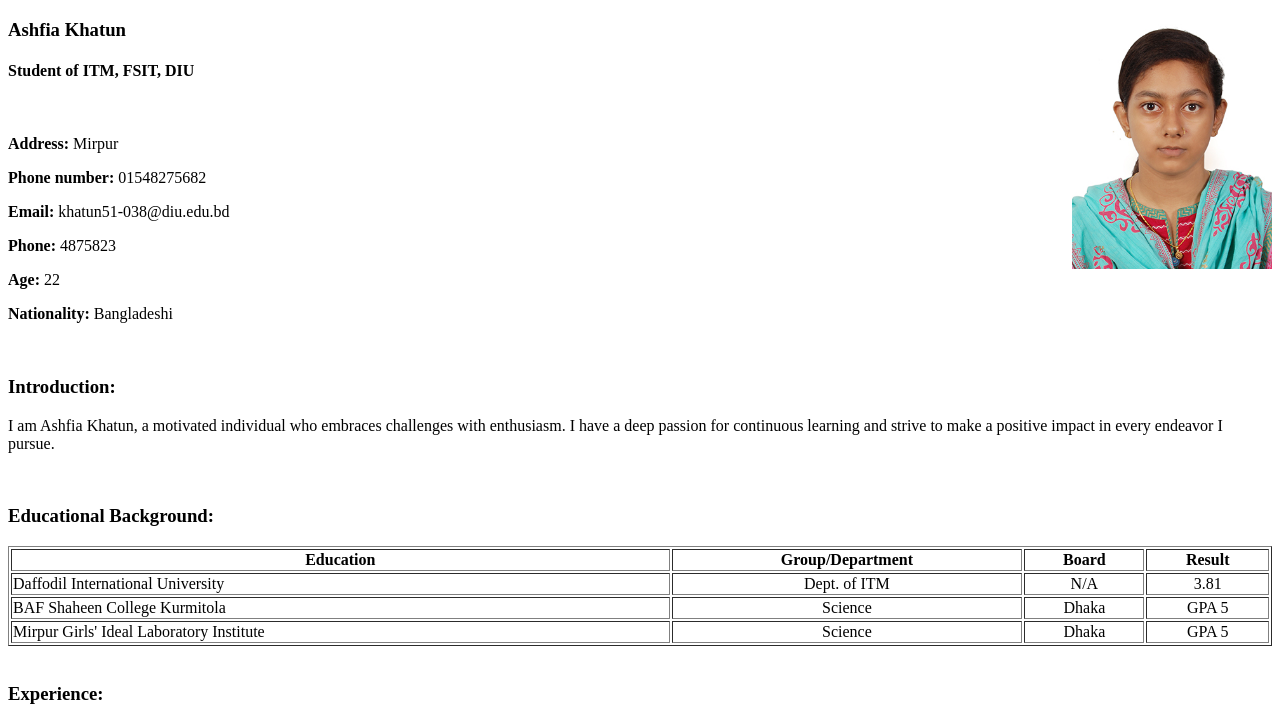
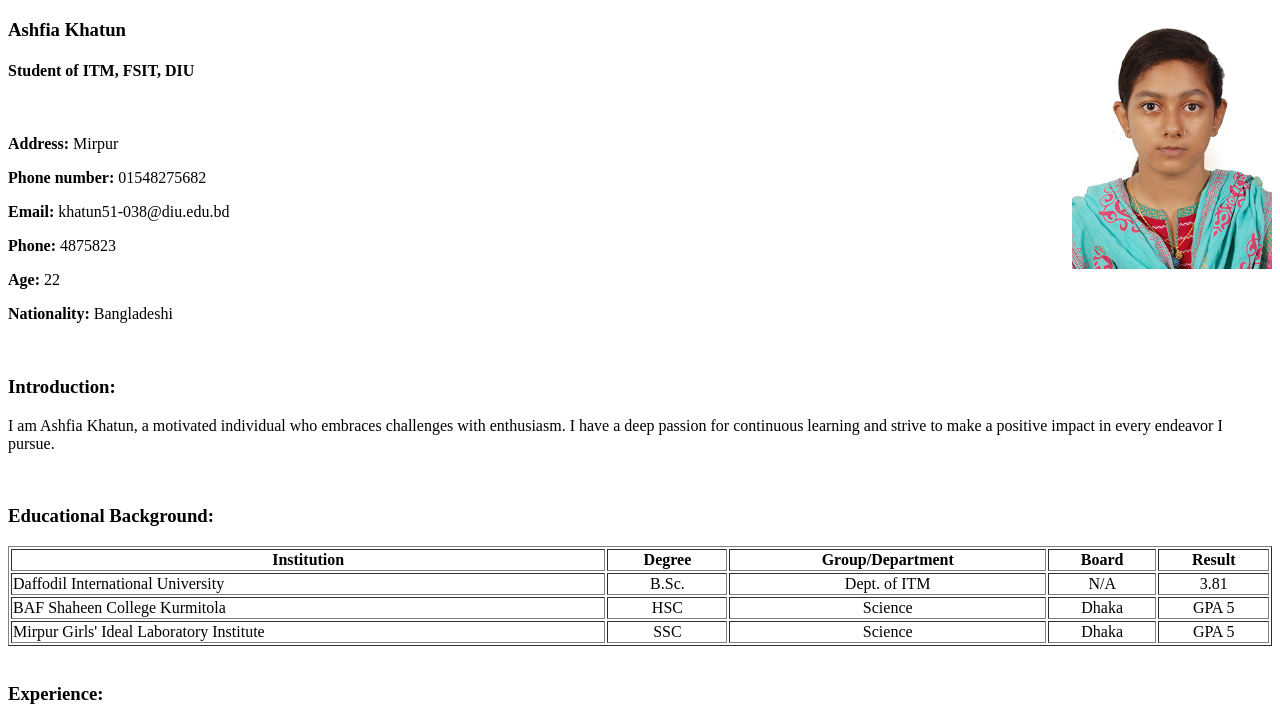
Before and after one commit to ashfiaKhatun/ITM224_Assignment1, a plain HTML site: page index.html in a window 1280 px wide. Shown: the top 723 px of the page. Drawn offline with Linux system fonts and the light colour scheme.

Commit message:
Updated some info

```diff
--- a/index.html
+++ b/index.html
@@ -31,7 +31,8 @@
         <h3>Educational Background:</h3>
         <table border="1" height="100" width=100%>
             <thead>
-                <th>Education</th>
+                <th>Institution</th>
+                <th>Degree</th>
                 <th>Group/Department</th>
                 <th>Board</th>
                 <th>Result</th>
@@ -39,18 +40,21 @@
             <tbody>
                 <tr>
                     <td>Daffodil International University</td>
+                    <td align="center">B.Sc.</td>
                     <td align="center">Dept. of ITM</td>
                     <td align="center">N/A</td>
                     <td align="center">3.81</td>
                 </tr>
                 <tr>
                     <td>BAF Shaheen College Kurmitola</td>
+                    <td align="center">HSC</td>
                     <td align="center">Science</td>
                     <td align="center">Dhaka</td>
                     <td align="center">GPA 5</td>
                 </tr>
                 <tr>
                     <td>Mirpur Girls' Ideal Laboratory Institute</td>
+                    <td align="center">SSC</td>
                     <td align="center">Science</td>
                     <td align="center">Dhaka</td>
                     <td align="center">GPA 5</td>
```
